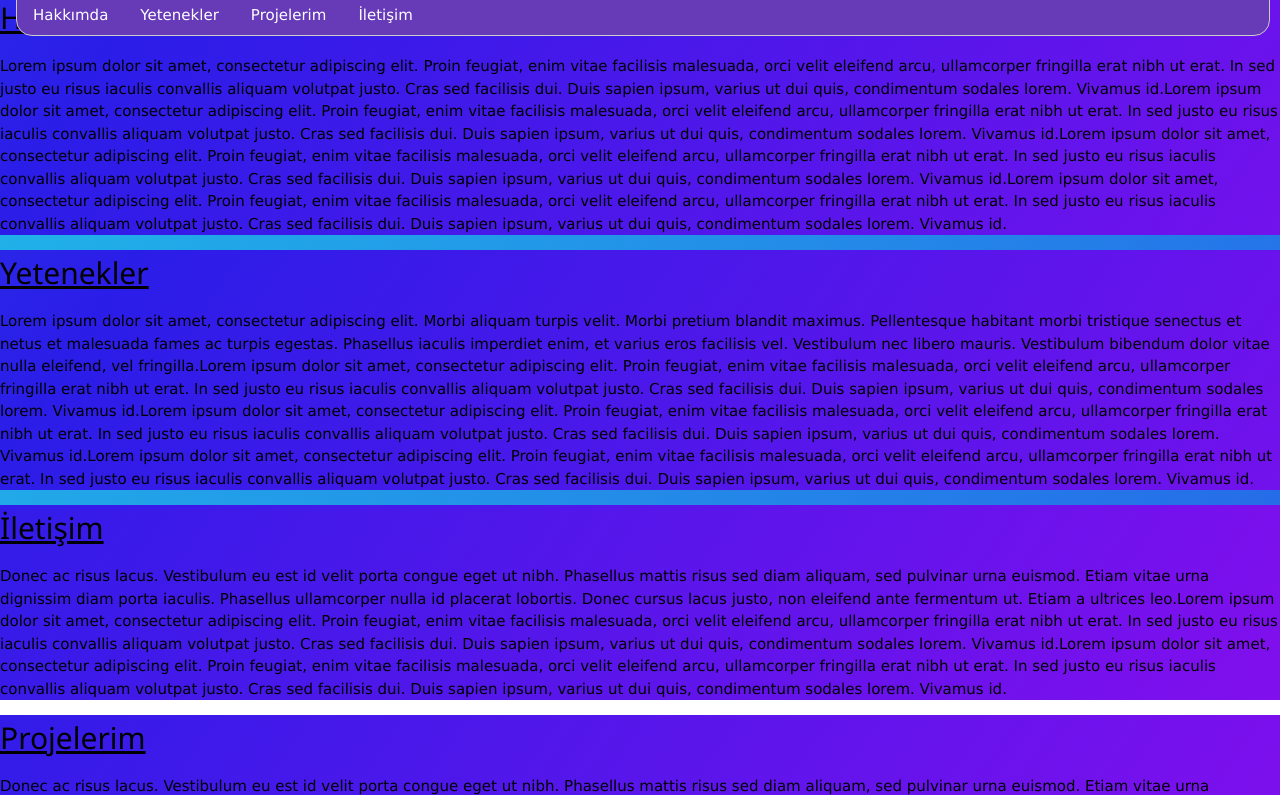
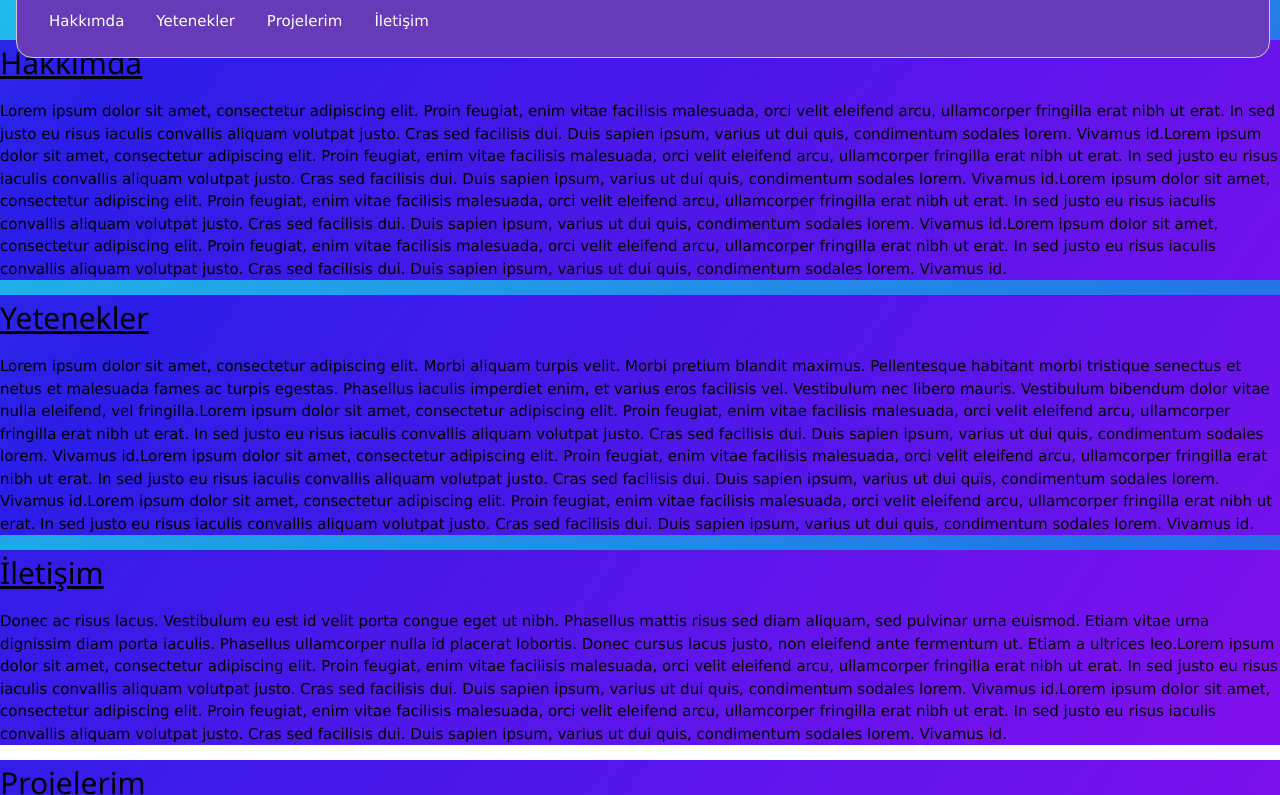
Before and after one commit to burakberkkeskin/website-old, a plain HTML site: page index.html in a window 1280 px wide. Shown: the part 150-945 px from the top of the page. Drawn offline with nearby package versions, Linux system fonts and the light colour scheme.

Commit message:
Update index.html

```diff
--- a/index.html
+++ b/index.html
@@ -15,7 +15,7 @@
             <h1>Burak J3 J< </h1>
             <h2>RGB Gaming Sayfa</h2>
         </div>
-        <div class="w3-bar  w3-center">
+        <div class="w3-bar  w3-center w3-margin">
             <a href="#Hakkımda" class="w3-bar-item w3-button">Hakkımda</a>
             <a href="#Yetenekler" class="w3-bar-item w3-button">Yetenekler</a>
             <a href="#Projelerim" class="w3-bar-item w3-button">Projelerim</a>
@@ -24,7 +24,8 @@
     </header>
 
     <div id="sayfaIcerigi" >
-        <br></br><br></br><br></br>
+        <br></br><br></br><br></br><br></br>
+
         <div id="Hakkımda" class="wrapper">
             <h2 class="w3-left-align"> <u>Hakkımda</u></h2>
             <p>Lorem ipsum dolor sit amet, consectetur adipiscing elit. Proin feugiat, enim vitae facilisis malesuada, orci velit eleifend arcu, ullamcorper fringilla erat nibh ut erat. In sed justo eu risus iaculis convallis aliquam volutpat justo. Cras sed facilisis dui. Duis sapien ipsum, varius ut dui quis, condimentum sodales lorem. Vivamus id.Lorem ipsum dolor sit amet, consectetur adipiscing elit. Proin feugiat, enim vitae facilisis malesuada, orci velit eleifend arcu, ullamcorper fringilla erat nibh ut erat. In sed justo eu risus iaculis convallis aliquam volutpat justo. Cras sed facilisis dui. Duis sapien ipsum, varius ut dui quis, condimentum sodales lorem. Vivamus id.Lorem ipsum dolor sit amet, consectetur adipiscing elit. Proin feugiat, enim vitae facilisis malesuada, orci velit eleifend arcu, ullamcorper fringilla erat nibh ut erat. In sed justo eu risus iaculis convallis aliquam volutpat justo. Cras sed facilisis dui. Duis sapien ipsum, varius ut dui quis, condimentum sodales lorem. Vivamus id.Lorem ipsum dolor sit amet, consectetur adipiscing elit. Proin feugiat, enim vitae facilisis malesuada, orci velit eleifend arcu, ullamcorper fringilla erat nibh ut erat. In sed justo eu risus iaculis convallis aliquam volutpat justo. Cras sed facilisis dui. Duis sapien ipsum, varius ut dui quis, condimentum sodales lorem. Vivamus id.</p>
```
